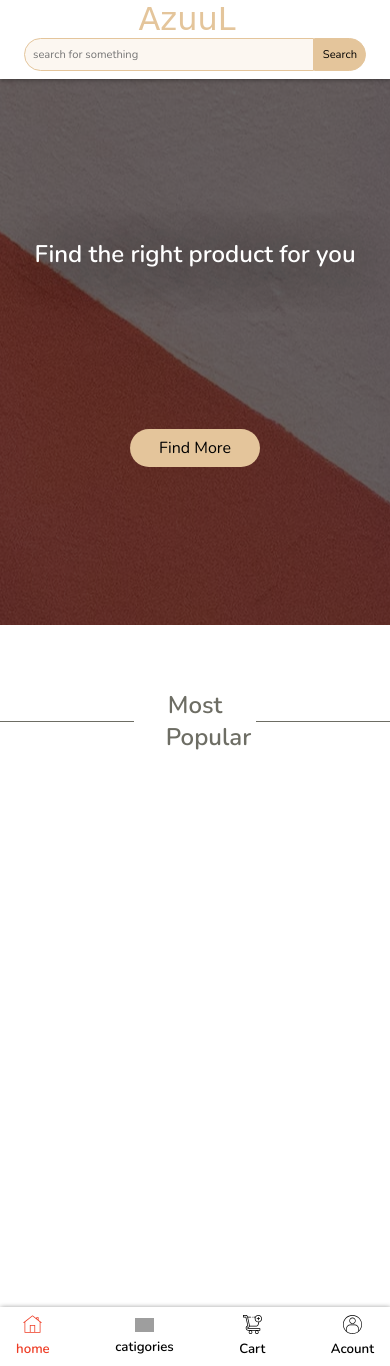
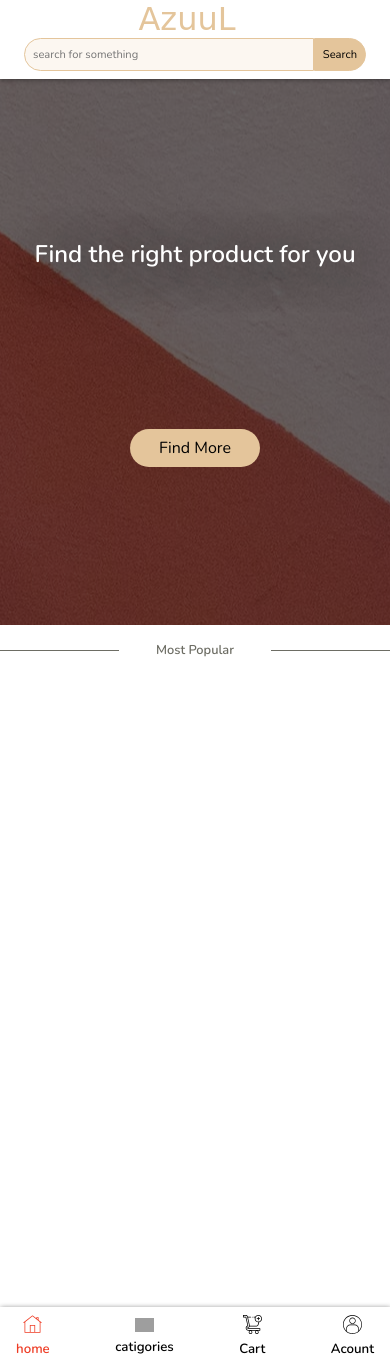
Before and after one commit to M-Kouache/PFE-Ecommerce-Project, a PHP site: page / in a window 390 px wide. Run offline with PHP 8.4, Linux system fonts and the light colour scheme; some web fonts are replaced; grey boxes are pictures that could not be loaded.

Commit message:
make header of product section responsive

```diff
--- a/StyleSheet/media.css
+++ b/StyleSheet/media.css
@@ -45,4 +45,14 @@
     width: 100%;
     min-height: 100%;
   }
+
+  .product-container-header h1 {
+    width: 20%;
+    font-size: 1.5rem;
+    margin: 0 4rem;
+  }
+
+  .separater-line {
+    width: 40%;
+  }
 }
--- a/StyleSheet/style.css
+++ b/StyleSheet/style.css
@@ -194,11 +194,12 @@
 }
 
 .product-container-header {
-  padding: 4rem 0;
+  padding: 1rem 0;
 }
 
 .product-container-header h1 {
-  width: 15%;
+  width: 30%;
+  font-size: 0.8rem;
   text-align: center;
   color: var(--Dim-gray);
   margin: 0 2rem;
@@ -206,5 +207,5 @@
 
 .separater-line {
   border-top: 1px var(--Dim-gray) solid;
-  width: 45%;
+  width: 40%;
 }
```
